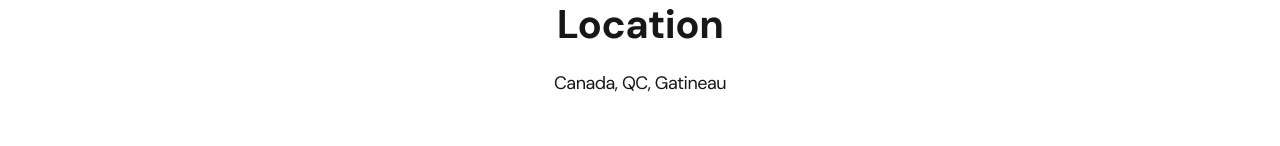
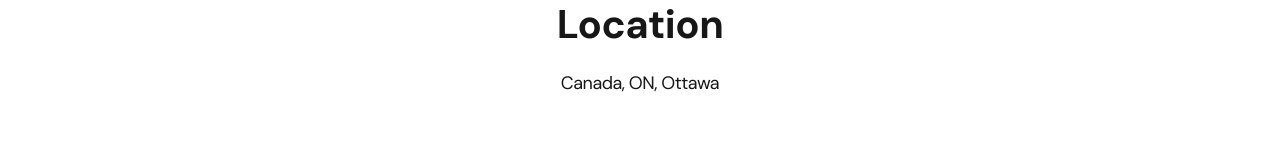
Before and after one commit to OlenaBoichenko/portfolio_new, a React (Create React App) app: page /contacts in a window 1280 px wide. Shown: the part 286-432 px from the top of the page. Built offline with nearby package versions, Linux system fonts and the light colour scheme.

Commit message:
updated contacts

```diff
--- a/src/pages/Contacts.js
+++ b/src/pages/Contacts.js
@@ -7,7 +7,7 @@ export const Contacts = () => {
         <ul className="content-list">
           <li className="content-list__item">
             <h2 className="title-2">Location</h2>
-            <p>Canada, QC, Gatineau</p>
+            <p>Canada, ON, Ottawa</p>
           </li>
 
           <li className="content-list__item">
```
